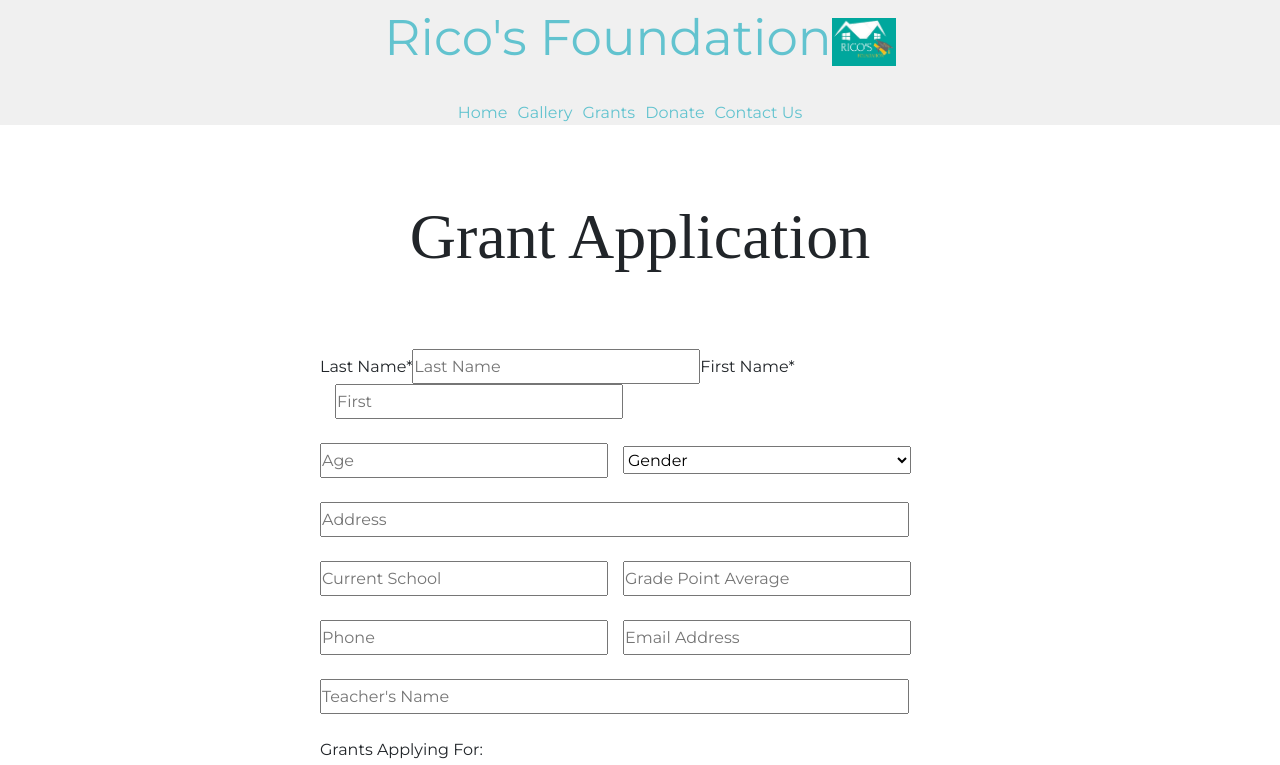
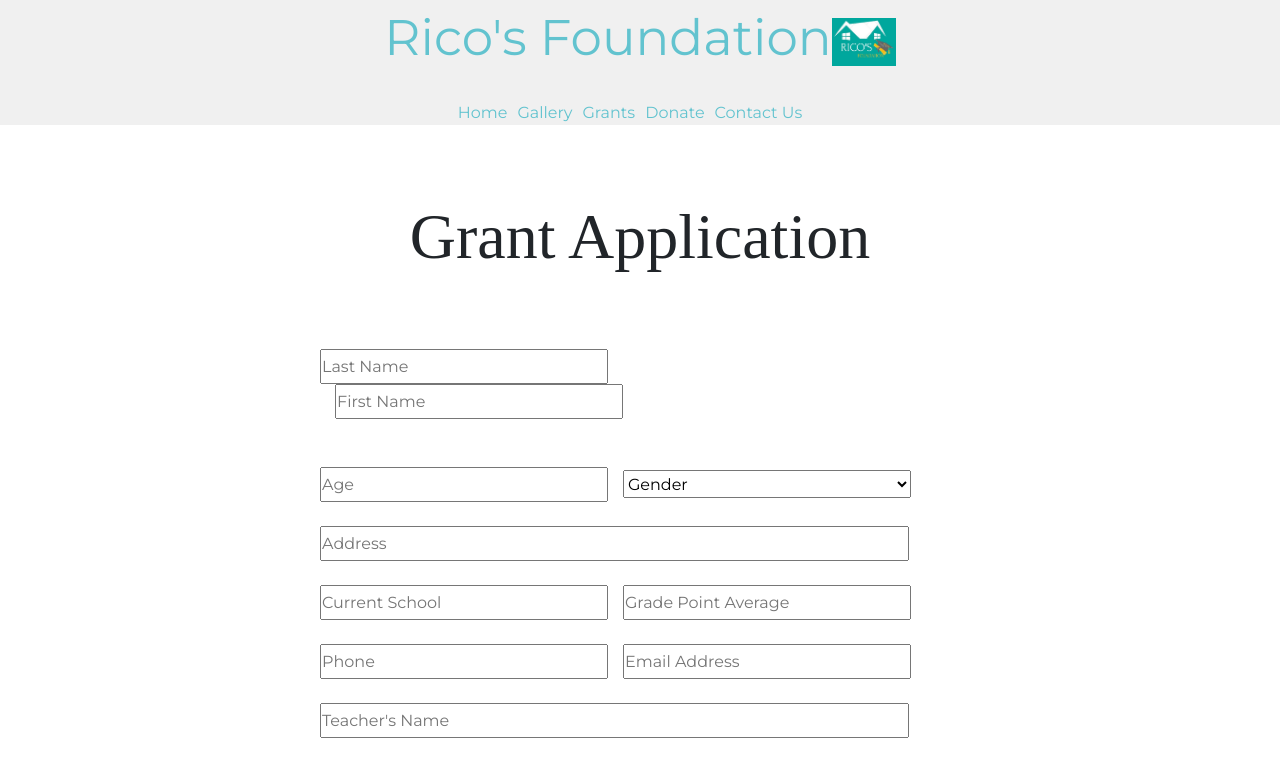
Before and after one commit to thaomo/AymarFE, a React (Create React App) app: page /Grants in a window 1280 px wide. Shown: the top 765 px of the page. Built offline with nearby package versions, Linux system fonts and the light colour scheme.

Commit message:
testing input fields

```diff
--- a/src/pages/Grants/Form.jsx
+++ b/src/pages/Grants/Form.jsx
@@ -87,9 +87,9 @@ function Form() {
       <div className="w-full max-w-sm m-auto flex flex-col my-32" style={{}}>
         <form onSubmit={handleClick} id='grantForm' style={{ width: "50%", margin: "auto" }}>
           <span>
-            <label>Last Name*</label>
+            <div>
             <input
-              style={{ width: "45%" }}
+              style={{ width: "45%", display: "inline-block" }}
               type="text"
               name="lName"
               placeholder="Last Name"
@@ -97,18 +97,20 @@ function Form() {
               value={input.lName}
               required
             />
-            <label>First Name*</label>
-            <input
+            </div>
+            <div>
+              <input
               style={{ width: "45%", marginLeft: "15px" }}
               className="form-group"
               autoComplete="off"
               type="text"
               name="fName"
-              placeholder="First"
+              placeholder="First Name"
               onChange={handleChange}
               value={input.fName}
               required
             />
+            </div>
           </span>
           <br></br>
           <br></br>
```
Also changed, not shown: 1 other file (tests, documents, lock files or other folders).
